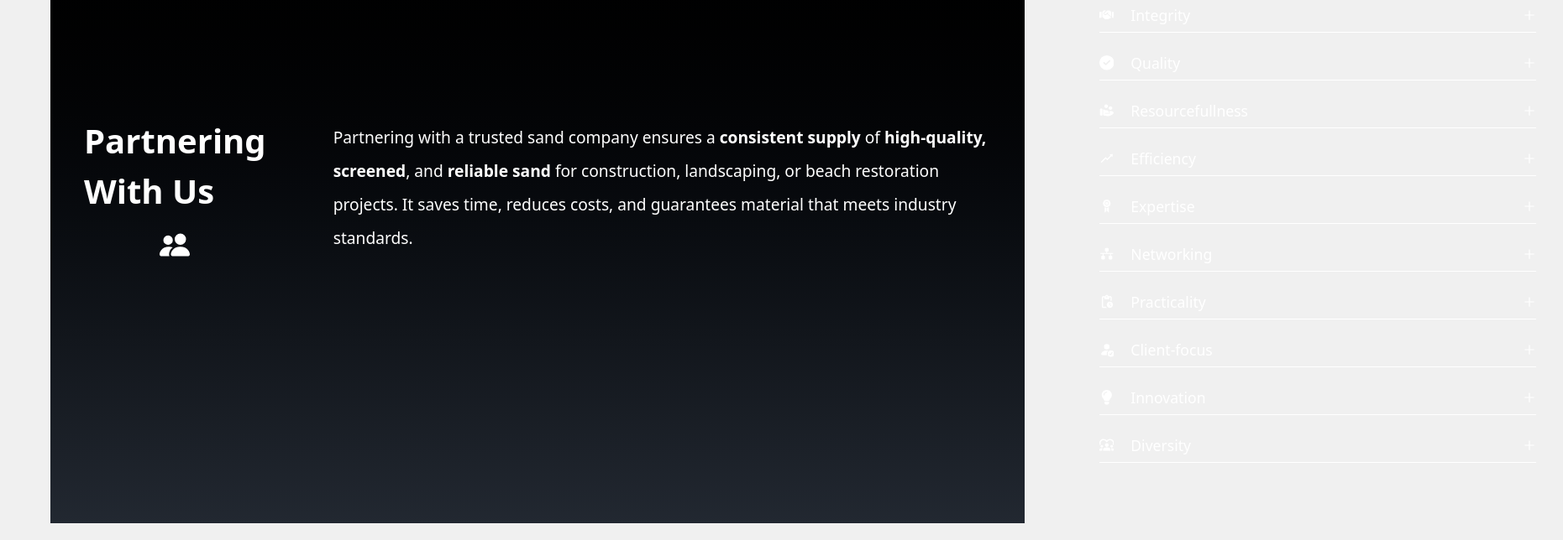
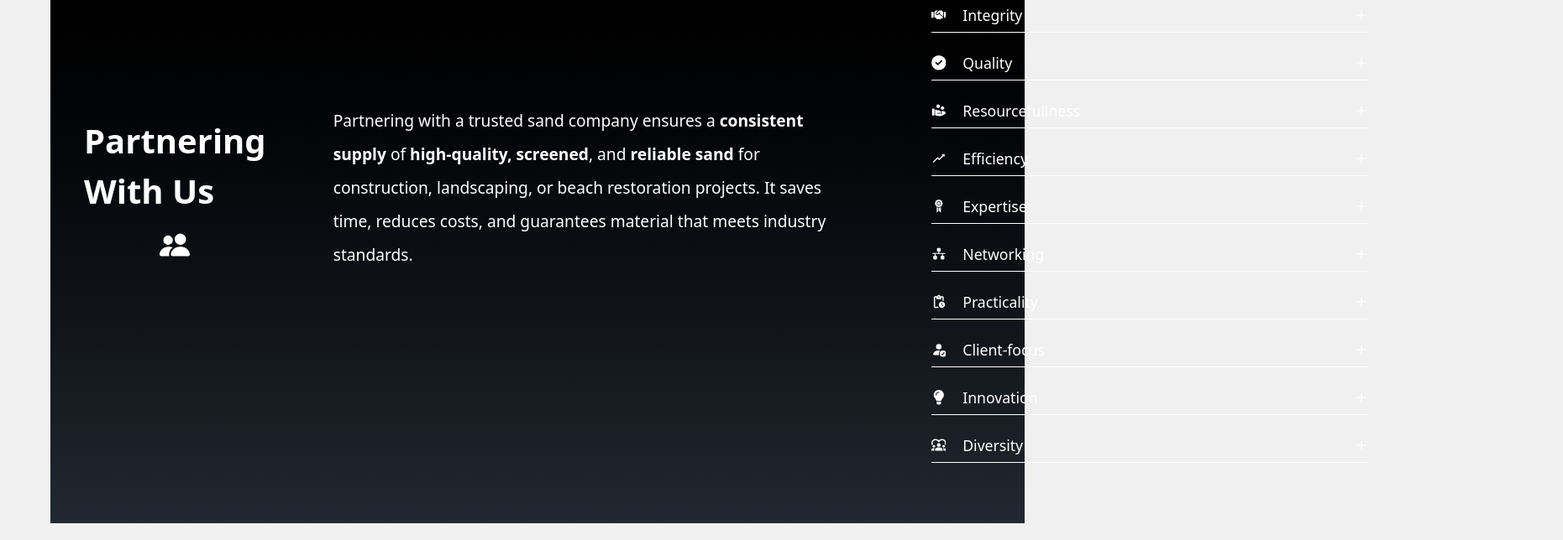
Before and after one commit to Briightt/Landing-Page, a React (Vite) app: page / in a window 1280 px wide. Shown: the part 4420-5064 px from the top of the page at 84% size, 1861 px wide, since content can reach past the window. Built offline with nearby package versions, Linux system fonts and the light colour scheme.

Commit message:
Refactor Partnerwithus component structure and imports

```diff
--- a/src/Partnerwithus.tsx
+++ b/src/Partnerwithus.tsx
@@ -50,7 +50,7 @@ sm:min-w-160" variants = {variants}>
 <h1 className="text-white text-[2.5rem] font-semibold">Partnering With Us</h1>
 <BsPeopleFill className="text-white text-4xl"/>
 </motion.div>
-<motion.h2 className="w-full max-w-120 text-white text-[1.3rem] lg:text-[1.2rem] lg:min-w-200 xl:max-w-120 leading-10 font-light" variants = {variants}>Partnering with a trusted sand company ensures a <span className="font-bold">consistent supply</span> of <span className="font-bold">high-quality, screened</span>,
+<motion.h2 className="w-full max-w-120 text-white text-[1.3rem] lg:text-[1.2rem] lg:min-w-150 xl:max-w-120 leading-10 font-light" variants = {variants}>Partnering with a trusted sand company ensures a <span className="font-bold">consistent supply</span> of <span className="font-bold">high-quality, screened</span>,
      and <span className="font-bold">reliable sand</span> for construction, landscaping, or beach restoration projects. It saves time, reduces costs,
      and guarantees material that meets industry standards.</motion.h2>
 <motion.div className="flex flex-col gap-2 p-7" variants = {variants}>
@@ -61,7 +61,7 @@ sm:min-w-160" variants = {variants}>
 
 {categories.map((category,index) =>
 <ul className="flex flex-col lg:items-start font-light p-1 text-white gap-3">
-<li  key = {index} className="flex items-center sm:justify-between justify-around gap-5 text-[1.1rem] border-b leading-10 cursor-pointer w-full sm:max-w-130 sm:min-w-130 select-none
+<li  key = {index} className="flex items-center sm:justify-between justify-around gap-5 text-[1.1rem] border-b leading-10 cursor-pointer w-full sm:max-w-130 sm:min-w-130 lg:sm:max-w-100 sm:min-w-100 xl:max-w-130 xl:min-w-130 select-none
 transition-all ease-in-out duration-200 hover:opacity-70 "
  onClick={() => collpaseText(index)}><p className="flex items-center gap-5">{icons[index]}{category}</p>
 {collapseIndex === index ? <motion.span animate = {{rotate:180}} transition={{ease:'easeInOut', duration:0.3}} ><AiOutlineMinus className="transition-all ease-in-out duration-200 w-4 h-4"/></motion.span> :
```
